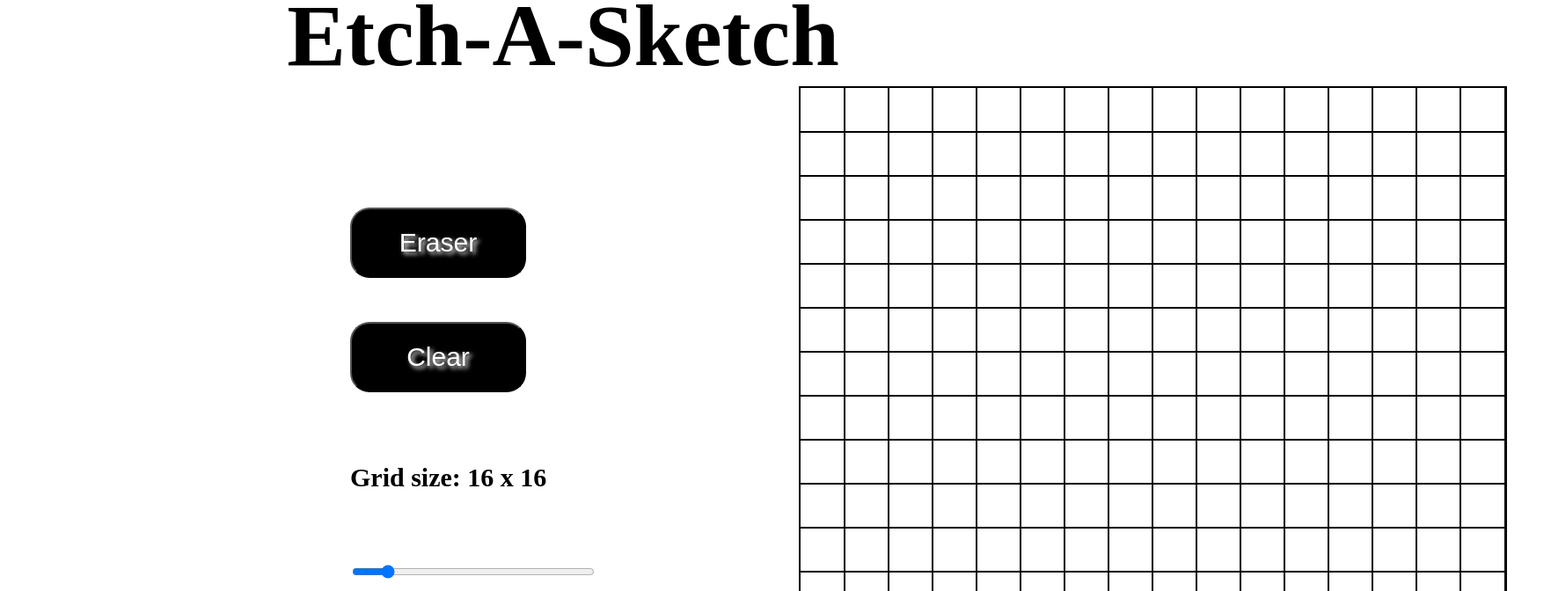
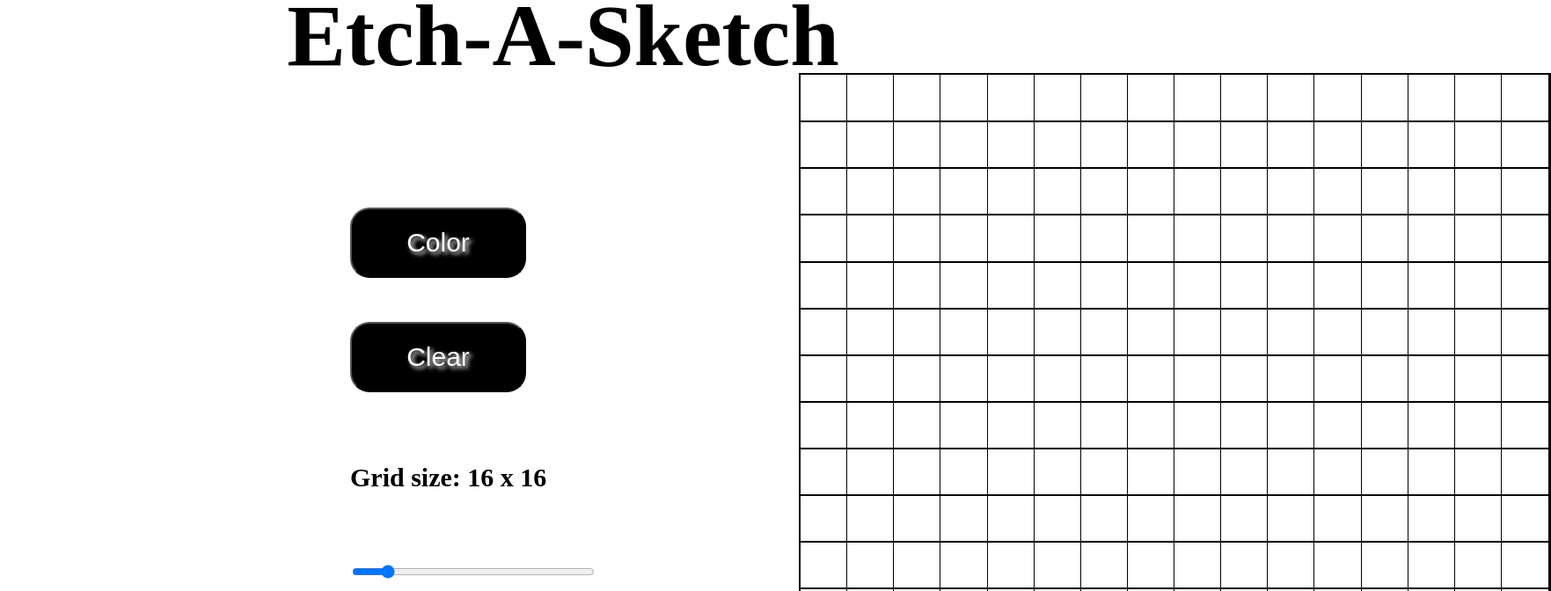
Before and after one commit to bidhannbaral/etch-a-sketch, a plain HTML site: page index.html in a window 1280 px wide. Both pictures are taken after a click on the button "Eraser". Shown: the top 672 px of the page at 88% size, 1763 px wide, since content can reach past the window. Drawn offline with Linux system fonts and the light colour scheme.

Commit message:
Fully Completed Etch-A-Sketch website (I think so)

```diff
--- a/script.js
+++ b/script.js
@@ -1,15 +1,13 @@
 function createWebsite() {
 
     const container = document.querySelector(".container");
-    const gridSize = 800;
+    const gridSize = 850;
     const slider = document.querySelector("#slider");
     let size = document.querySelector("#size");
     let currentSize = slider.value;
     let clear = document.querySelector("#clear");
-
-    container.addEventListener("mouseover", () => {
-
-    });
+    let eraser = document.querySelector("#eraser");
+    let isEraser = false;
 
     clear.addEventListener("click", () => {
         clearGrid();
@@ -19,6 +17,15 @@ function createWebsite() {
         currentSize = slider.value;
         createGrid(currentSize);
         size.textContent = `Grid Size: ${currentSize} x ${currentSize}`;
+    });
+
+    eraser.addEventListener("click", () => {
+        isEraser = !isEraser;
+        if (isEraser) {
+            eraser.textContent = "Color";
+        } else {
+            eraser.textContent = "Eraser";
+        }
     });
 
     function createGrid(size) {
@@ -36,9 +43,26 @@ function createWebsite() {
                 colCell.style.height = cellSize;
                 colCell.style.width = cellSize;
                 rowCell.appendChild(colCell);
+
+                colCell.addEventListener("mouseenter", () => {
+                    if (isEraser) {
+                        colCell.style.backgroundColor = "white";
+                    } else {
+                        colCell.style.backgroundColor = randomColor();
+                    }
+                });
             }
+
             container.appendChild(rowCell);
         }
+    }
+
+    function randomColor() {
+        const r = Math.floor(Math.random() * 256);
+        const g = Math.floor(Math.random() * 256);
+        const b = Math.floor(Math.random() * 256);
+        let color = `rgb(${r}, ${g}, ${b})`;
+        return color;
     }
 
     function clearGrid() {
@@ -47,5 +71,4 @@ function createWebsite() {
 
     createGrid(currentSize);
 }
-
 createWebsite();
--- a/styles.css
+++ b/styles.css
@@ -9,16 +9,16 @@
     display: flex;
     flex-wrap: wrap;
     border: 2px solid black;
-    height: 800px;
-    width: 801px;
+    height: 850px;
+    width: 851px;
     margin: auto;
-    margin-top: -600px;
+    margin-top: -615px;
     margin-left: 900px;
 }
 
 .grid {
     outline: 1px solid black;
-    box-sizing: border-box;
+    background-color: white;
 }
 
 .options {
```
